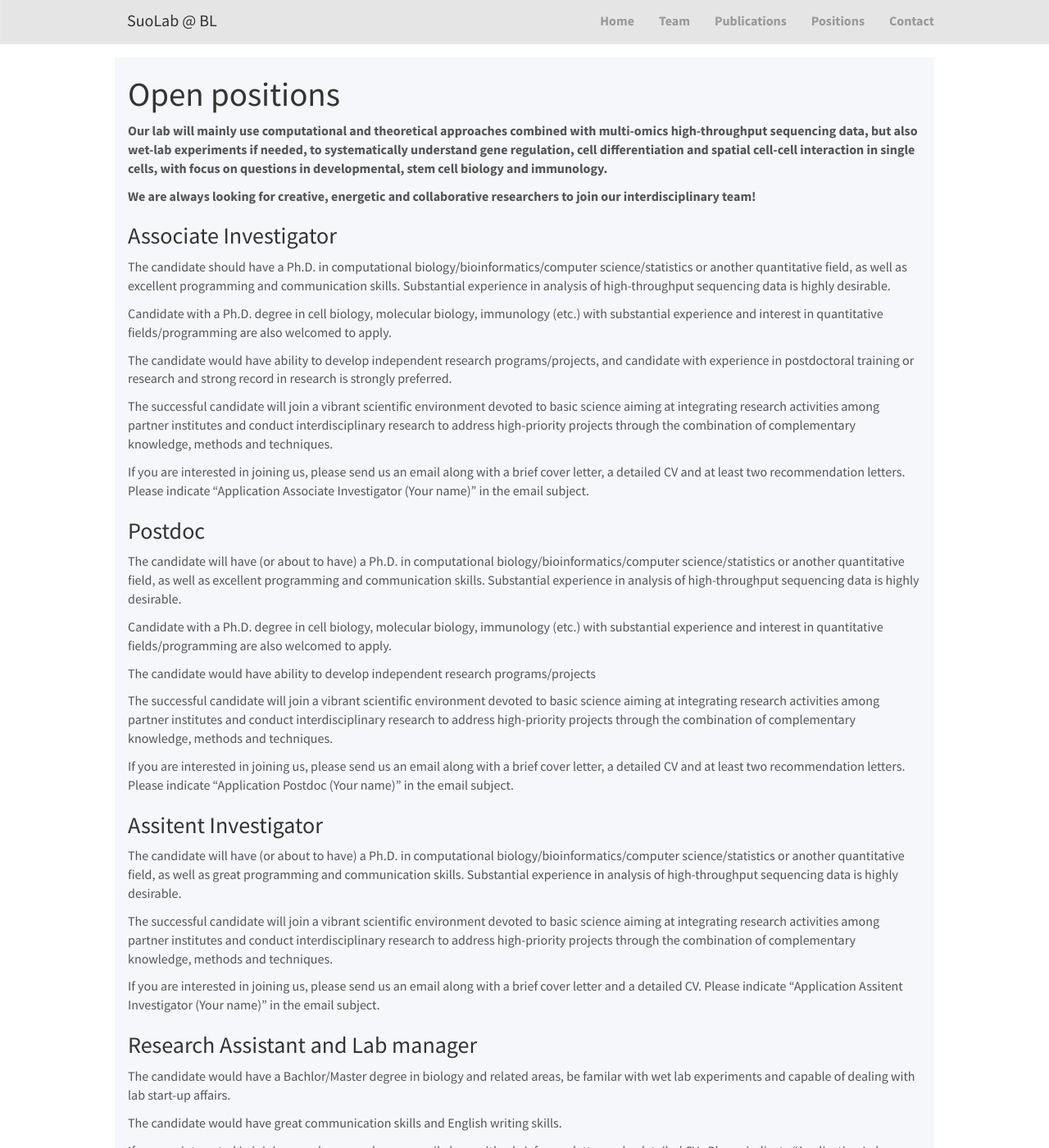
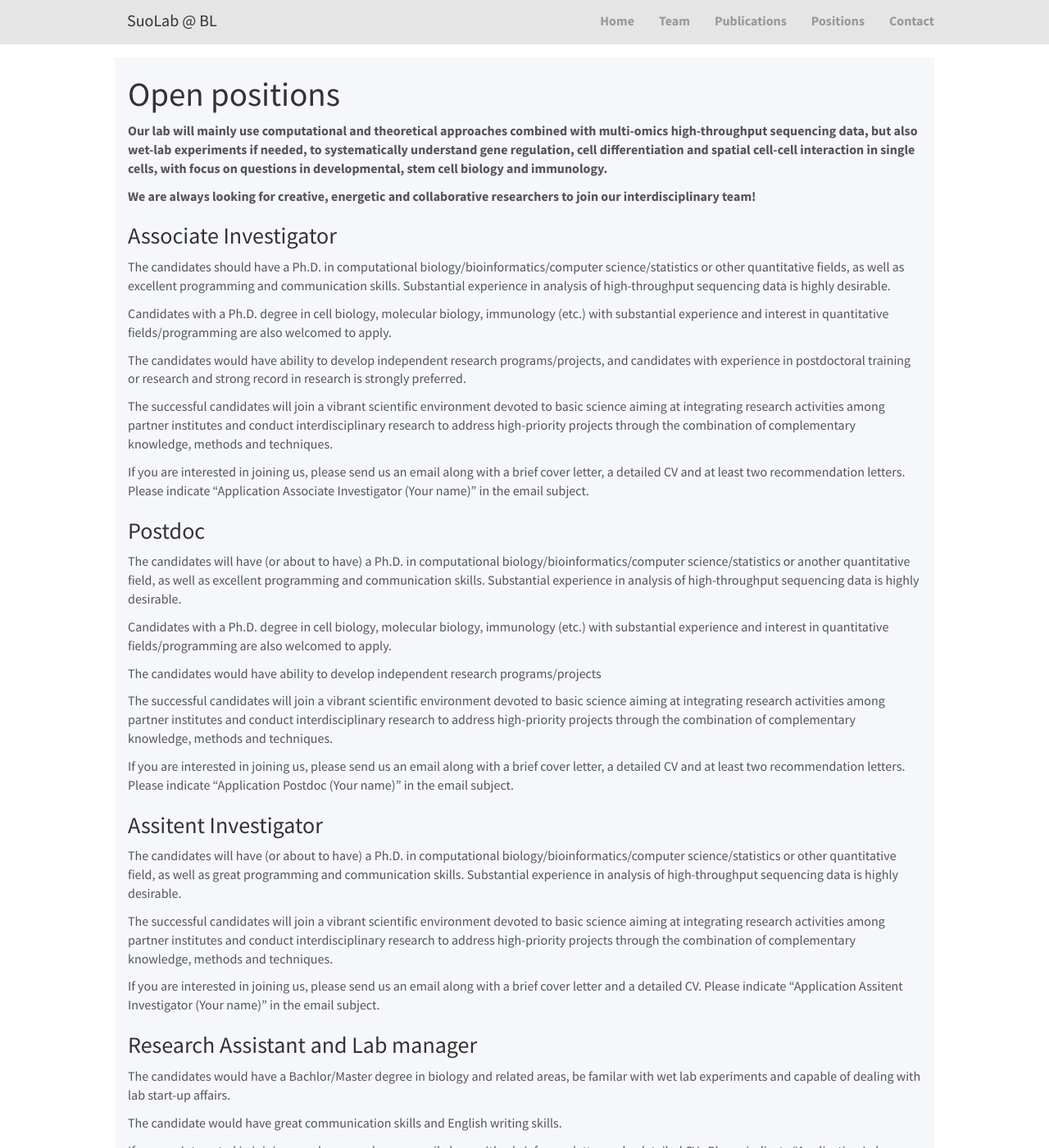
Before and after one commit to suoshengbao/suoshengbao.github.io, a Jekyll site: the page built from _pages/openings.md, in a window 1280 px wide and 1400 px high. Shown: the whole window at 82% size. Built offline with Jekyll 4.4.1, drawn with Linux system fonts in a browser that asks for light colours; nearby versions of some CDN libraries.

Commit message:
Update openings.md

```diff
--- a/_pages/openings.md
+++ b/_pages/openings.md
@@ -13,36 +13,36 @@ permalink: /positions
 
 
 ### Associate Investigator
-<p>The candidate should have a Ph.D. in computational biology/bioinformatics/computer science/statistics or another quantitative field, as well as excellent programming and communication skills. Substantial experience in analysis of high-throughput sequencing data is highly desirable.</p>
+<p>The candidates should have a Ph.D. in computational biology/bioinformatics/computer science/statistics or other quantitative fields, as well as excellent programming and communication skills. Substantial experience in analysis of high-throughput sequencing data is highly desirable.</p>
 
-<p>Candidate with a Ph.D. degree in cell biology, molecular biology, immunology (etc.) with substantial experience and interest in quantitative fields/programming are also welcomed to apply.</p>
+<p>Candidates with a Ph.D. degree in cell biology, molecular biology, immunology (etc.) with substantial experience and interest in quantitative fields/programming are also welcomed to apply.</p>
 
-<p>The candidate would have ability to develop independent research programs/projects, and candidate with experience in postdoctoral training or research and strong record in research is strongly preferred.</p>
+<p>The candidates would have ability to develop independent research programs/projects, and candidates with experience in postdoctoral training or research and strong record in research is strongly preferred.</p>
 
-<p>The successful candidate will join a vibrant scientific environment devoted to basic science aiming at integrating research activities among partner institutes and conduct interdisciplinary research to address high-priority projects through the combination of complementary knowledge, methods and techniques.</p>
+<p>The successful candidates will join a vibrant scientific environment devoted to basic science aiming at integrating research activities among partner institutes and conduct interdisciplinary research to address high-priority projects through the combination of complementary knowledge, methods and techniques.</p>
 
 <p>If you are interested in joining us, please send us an email along with a brief cover letter, a detailed CV and at least two recommendation letters. Please indicate “Application Associate Investigator (Your name)” in the email subject.</p>
 
 ### Postdoc
-<p>The candidate will have (or about to have) a Ph.D. in computational biology/bioinformatics/computer science/statistics or another quantitative field, as well as excellent programming and communication skills. Substantial experience in analysis of high-throughput sequencing data is highly desirable.</p>
+<p>The candidates will have (or about to have) a Ph.D. in computational biology/bioinformatics/computer science/statistics or another quantitative field, as well as excellent programming and communication skills. Substantial experience in analysis of high-throughput sequencing data is highly desirable.</p>
 
-<p>Candidate with a Ph.D. degree in cell biology, molecular biology, immunology (etc.) with substantial experience and interest in quantitative fields/programming are also welcomed to apply.</p>
+<p>Candidates with a Ph.D. degree in cell biology, molecular biology, immunology (etc.) with substantial experience and interest in quantitative fields/programming are also welcomed to apply.</p>
 
-<p>The candidate would have ability to develop independent research programs/projects</p>
+<p>The candidates would have ability to develop independent research programs/projects</p>
 
-<p>The successful candidate will join a vibrant scientific environment devoted to basic science aiming at integrating research activities among partner institutes and conduct interdisciplinary research to address high-priority projects through the combination of complementary knowledge, methods and techniques.</p>
+<p>The successful candidates will join a vibrant scientific environment devoted to basic science aiming at integrating research activities among partner institutes and conduct interdisciplinary research to address high-priority projects through the combination of complementary knowledge, methods and techniques.</p>
 
 <p>If you are interested in joining us, please send us an email along with a brief cover letter, a detailed CV and at least two recommendation letters. Please indicate “Application Postdoc (Your name)” in the email subject.</p>
 
 ### Assitent Investigator
-<p>The candidate will have (or about to have) a Ph.D. in computational biology/bioinformatics/computer science/statistics or another quantitative field, as well as great programming and communication skills. Substantial experience in analysis of high-throughput sequencing data is highly desirable.</p>
+<p>The candidates will have (or about to have) a Ph.D. in computational biology/bioinformatics/computer science/statistics or other quantitative field, as well as great programming and communication skills. Substantial experience in analysis of high-throughput sequencing data is highly desirable.</p>
 
-<p>The successful candidate will join a vibrant scientific environment devoted to basic science aiming at integrating research activities among partner institutes and conduct interdisciplinary research to address high-priority projects through the combination of complementary knowledge, methods and techniques.</p>
+<p>The successful candidates will join a vibrant scientific environment devoted to basic science aiming at integrating research activities among partner institutes and conduct interdisciplinary research to address high-priority projects through the combination of complementary knowledge, methods and techniques.</p>
 
 <p>If you are interested in joining us, please send us an email along with a brief cover letter and a detailed CV. Please indicate “Application Assitent Investigator (Your name)” in the email subject.</p>
 
 ### Research Assistant and Lab manager
-<p>The candidate would have a Bachlor/Master degree in biology and related areas, be familar with wet lab experiments and capable of dealing with lab start-up affairs.</p>
+<p>The candidates would have a Bachlor/Master degree in biology and related areas, be familar with wet lab experiments and capable of dealing with lab start-up affairs.</p>
 <p>The candidate would have great communication skills and English writing skills.</p>
 
 <p>If you are interested in joining us, please send us an email along with a brief cover letter and a detailed CV . Please indicate “Application Lab manager (Your name)” in the email subject.</p>
```
